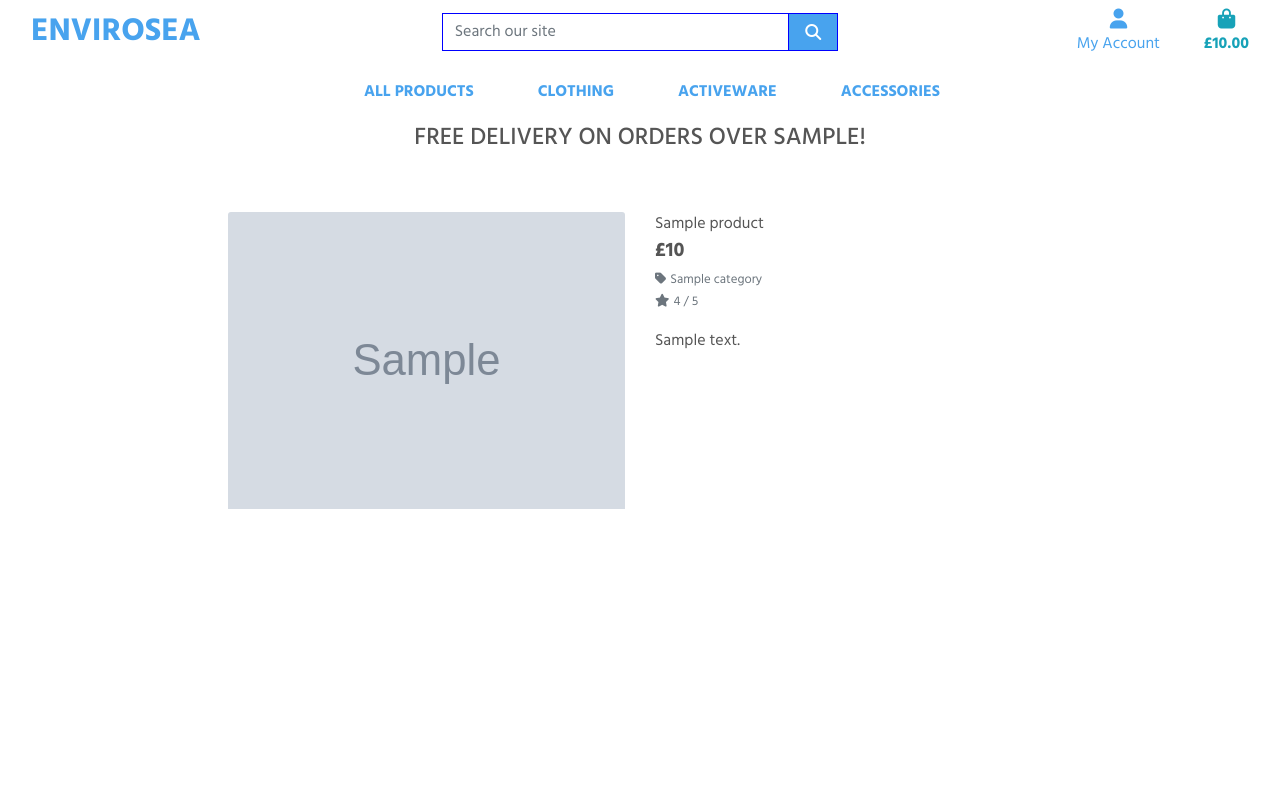
After one commit to Mattlister/envirosea, a Django app: template products/templates/products/product_detail.html in a window 1280 px wide. The commit adds this page. Run offline with Django 3.2, Linux system fonts and the light colour scheme; the template is opened without the code that fills it: most values are stand-ins (such as "Sample title", 1, 10 or a date in 2020); grey boxes marked "Sample" are stand-in pictures; some libraries are stand-ins or nearby versions.

Commit message:
Product functionality added

```diff
--- a/home/templates/home/index.html
+++ b/home/templates/home/index.html
@@ -18,7 +18,7 @@
                 </h1>
                 <div class="my-5">
                     <h4>
-                        <a href="" class="shop-now-button btn btn-lg rounded-0 text-uppercase py-3">Surf Our Store</a>
+                        <a href="{% url 'products' %}" class="shop-now-button btn btn-lg rounded-0">Surf Our Store</a>
                     </h4>
                 </div>
             </div>
--- /dev/null
+++ b/products/templates/products/product_detail.html
@@ -0,0 +1,50 @@
+{% extends "base.html" %}
+{% load static %}
+
+{% block page_header %}
+    <div class="container header-container">
+        <div class="row">
+            <div class="col"></div>
+        </div>
+    </div>
+{% endblock %}
+
+{% block content %}
+    <div class="overlay"></div>
+    <div class="container-fluid">
+        <div class="row">
+            <div class="col-12 col-md-6 col-lg-4 offset-lg-2">
+                <div class="image-container my-5">
+                    {% if product.image %}
+                        <a href="{{ product.image.url }}" target="_blank">
+                            <img class="card-img-top img-fluid" src="{{ product.image.url }}" alt="{{ product.name }}">
+                        </a>
+                        {% else %}
+                        <a href="">
+                            <img class="card-img-top img-fluid" src="{{ MEDIA_URL }}noimage.png" alt="{{ product.name }}">
+                        </a>
+                    {% endif %}
+                </div>
+            </div>
+            <div class="col-12 col-md-6 col-lg-4">
+                <div class="product-details-container mb-5 mt-md-5">
+                    <p class="mb-0">{{ product.name }}</p>
+                    <p class="lead mb-0 text-left font-weight-bold">£{{ product.price }}</p>
+                      {% if product.category %}
+                                 <p class="small mt-1 mb-0">
+                                    <a class="text-muted" href="{% url 'products' %}?category={{ product.category.name }}">
+                                        <i class="fas fa-tag mr-1"></i>{{ product.category.friendly_name }}
+                                     </a>
+                                  </p>
+                     {% endif %}
+                    {% if product.rating %}
+                        <small class="text-muted"><i class="fas fa-star mr-1"></i>{{ product.rating }} / 5</small>
+                    {% else %}
+                        <small class="text-muted">No Rating</small>
+                    {% endif %}
+                    <p class="mt-3">{{ product.description }}</p>
+                </div>
+            </div>
+        </div>
+    </div>
+{% endblock %}
--- a/products/templates/products/products.html
+++ b/products/templates/products/products.html
@@ -26,11 +26,11 @@
                         <div class="col-sm-6 col-md-6 col-lg-4 col-xl-3">
                             <div class="card h-100 border-0">
                                 {% if product.image %}
-                                <a href="">
+                                <a href="{% url 'product_detail' product.id %}">
                                     <img class="card-img-top img-fluid" src="{{ product.image.url }}" alt="{{ product.name }}">
                                 </a>
                                 {% else %}
-                                <a href="">
+                                <a href="{% url 'product_detail' product.id %}">
                                     <img class="card-img-top img-fluid" src="{{ MEDIA_URL }}noimage.png" alt="{{ product.name }}">
                                 </a>
                                 {% endif %}
--- a/static/css/base.css
+++ b/static/css/base.css
@@ -112,3 +112,14 @@ a.category-badge > span.badge:hover {
         padding-top: 164px;
     }
 }
+
+/* pad the top a bit when navbar is collapsed on mobile */
+@media (max-width: 991px) {
+    .header-container {
+        padding-top: 116px;
+    }
+
+    body {
+        height: calc(100vh - 116px);
+    }
+}
--- a/templates/includes/main-nav.html
+++ b/templates/includes/main-nav.html
@@ -8,7 +8,7 @@
                 <a href="" class="dropdown-item">By Price</a>
                 <a href="" class="dropdown-item ">By Rating</a>
                 <a href="" class="dropdown-item">By Category</a>
-                <a href="" class="dropdown-item">All Products</a>
+                <a href="{% url 'products' %}" class="dropdown-item">All Products</a>
             </div>
         </li>
 
```
